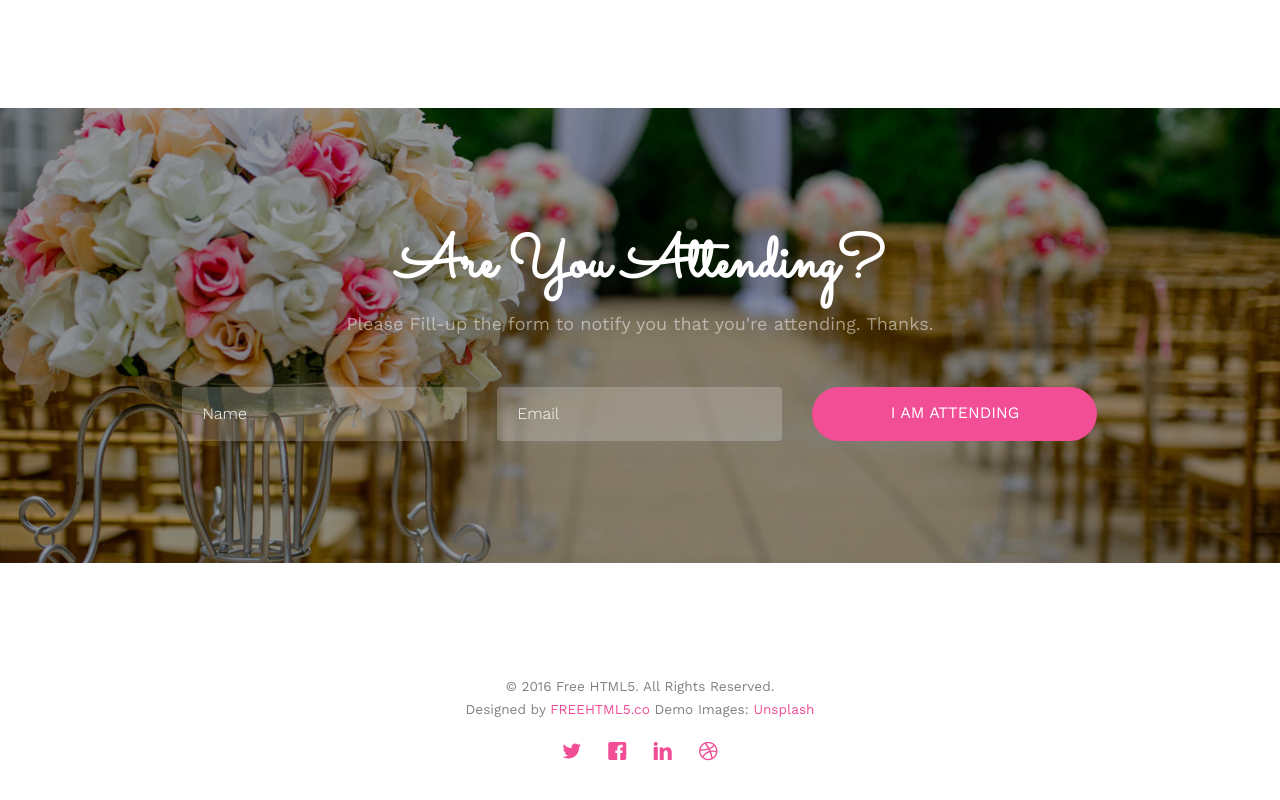
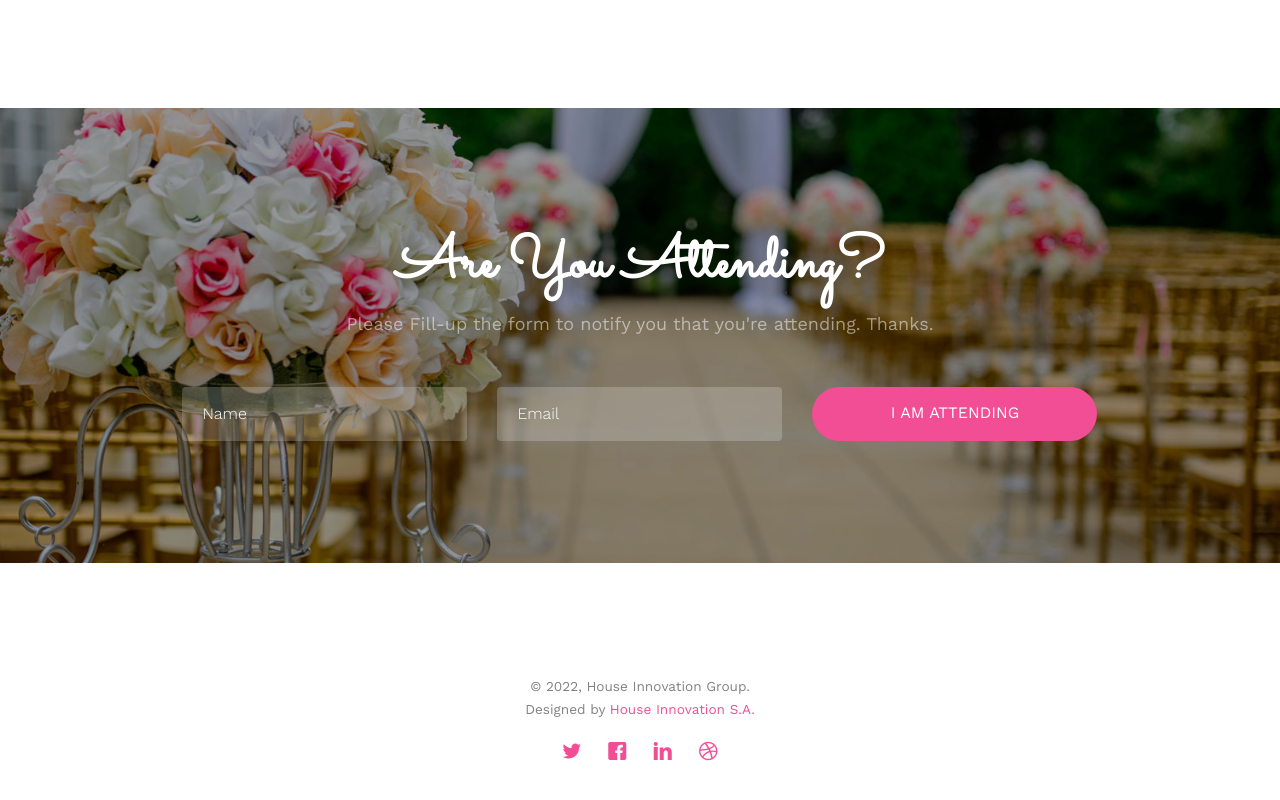
Before and after one commit to Kingjosh007/wedding-website, a plain HTML site: page about.html in a window 1280 px wide. Shown: the part 2646-3446 px from the top of the page. Drawn offline with nearby package versions, Linux system fonts and the light colour scheme; files whose address does not match are found by name.

Commit message:
Replace footer copyright

```diff
--- a/about.html
+++ b/about.html
@@ -284,8 +284,8 @@
 			<div class="row copyright">
 				<div class="col-md-12 text-center">
 					<p>
-						<small class="block">&copy; 2016 Free HTML5. All Rights Reserved.</small>
-						<small class="block">Designed by <a href="http://freehtml5.co/" target="_blank">FREEHTML5.co</a> Demo Images: <a href="http://unsplash.co/" target="_blank">Unsplash</a></small>
+						<small class="block">&copy; 2022, House Innovation Group.</small>
+						<small class="block">Designed by <a href="https://www.linkedin.com/company/house-innovation-sarl/" target="_blank">House Innovation S.A.</a></small>
 					</p>
 					<p>
 						<ul class="fh5co-social-icons">
```
Also changed, not shown: contact.html (+2 -2 lines), gallery.html (+2 -2 lines), index.html (+2 -2 lines), services.html (+2 -2 lines).
